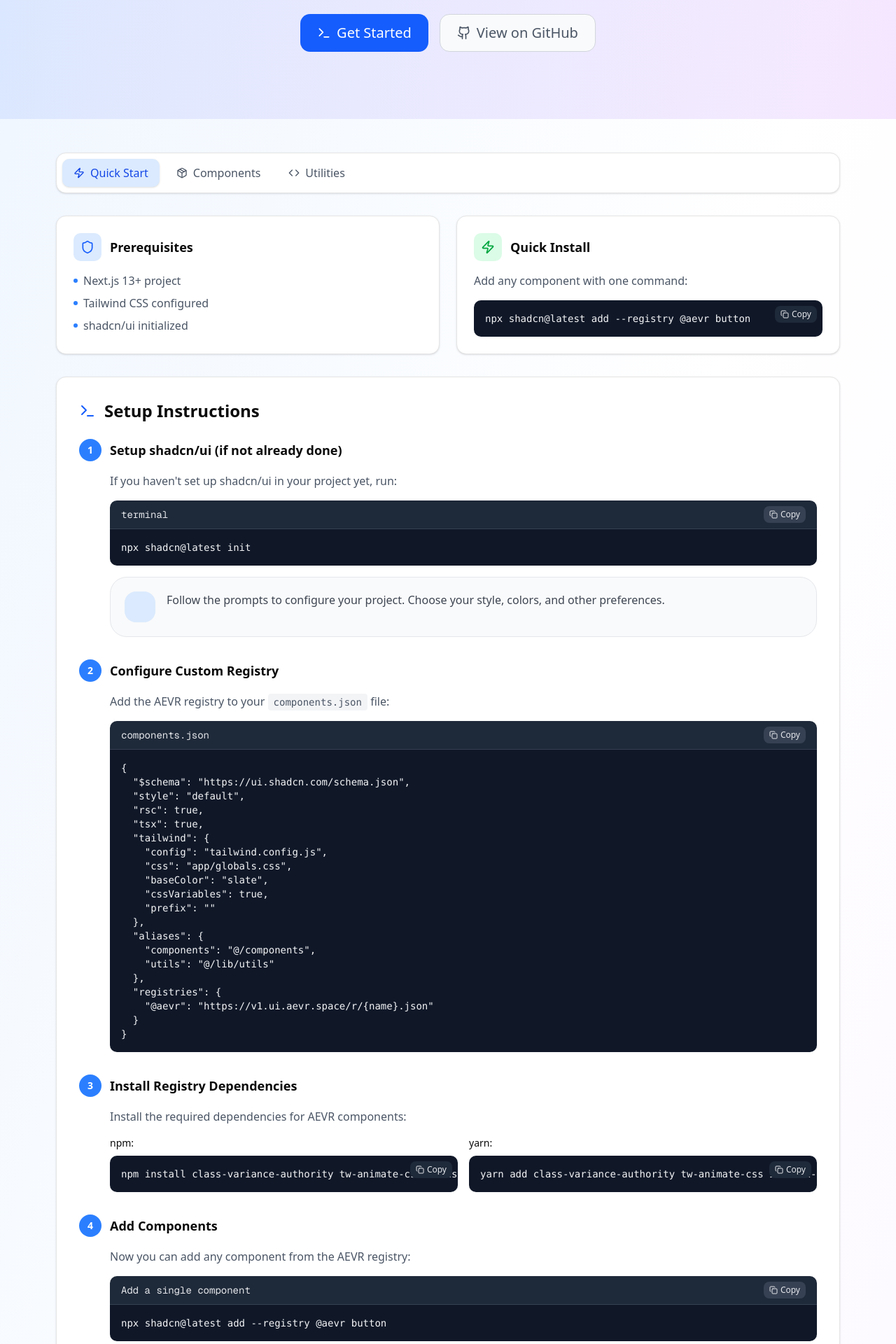
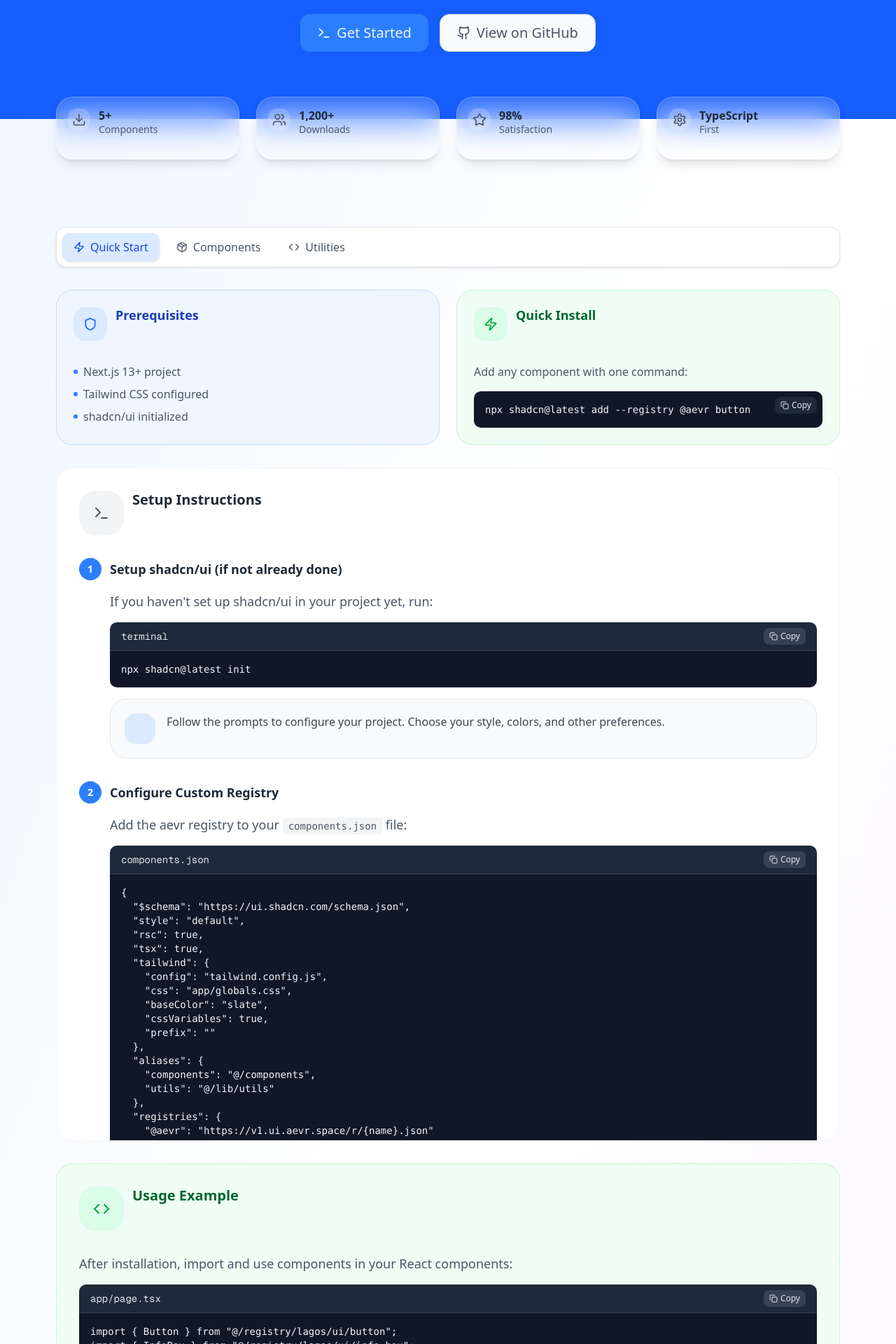
Before and after one commit to aevrHQ/ui, a Next.js app: page / in a window 1280 px wide. Shown: the part 300-2220 px from the top of the page at 70% size. Built offline with nearby package versions, Linux system fonts and the light colour scheme; some icons are missing.

Commit message:
updates: add card component

```diff
--- a/app/globals.css
+++ b/app/globals.css
@@ -43,7 +43,7 @@
   --radius-lg: var(--radius);
   --radius-xl: calc(var(--radius) + 4px);
 
-  /* AEVR UI Custom Colors */
+  /* aevr UI Custom Colors */
   --color-tw-payred-50: oklch(0.985 0.01 27);
   --color-tw-payred-100: oklch(0.97 0.02 27);
   --color-tw-payred-200: oklch(0.94 0.04 27);
--- a/app/page.tsx
+++ b/app/page.tsx
@@ -1,3 +1,5 @@
+// ./app/page.tsx
+
 "use client";
 
 import * as React from "react";
@@ -13,11 +15,16 @@
   Terminal,
   ArrowRight,
   Github,
+  Star,
+  Users,
+  Download,
+  Settings,
 } from "lucide-react";
 import { Button } from "@/registry/lagos/ui/button";
 import { InfoBox } from "@/registry/lagos/ui/info-box";
 import Loader from "@/registry/lagos/ui/loader";
 import SummaryCard from "@/registry/lagos/ui/summary-card";
+import { Card, CardGrid } from "@/registry/lagos/ui/card";
 
 // Copy button component
 const CopyButton: React.FC<{ text: string; className?: string }> = ({
@@ -96,6 +103,21 @@
       preview: <Button variant="primary">Click me</Button>,
     },
     {
+      name: "card",
+      title: "Card",
+      description:
+        "Flexible card component with support for actions, media, and various layouts",
+      preview: (
+        <Card
+          title="Sample Card"
+          subtitle="This is a preview"
+          icon={<Package className="w-4 h-4" />}
+        >
+          <p className="text-sm">Card content goes here</p>
+        </Card>
+      ),
+    },
+    {
       name: "info-box",
       title: "Info Box",
       description: "Display information, warnings, errors, and status messages",
@@ -160,8 +182,8 @@
   return (
     <div className="min-h-screen bg-gradient-to-br from-blue-50 via-white to-purple-50">
       {/* Hero Section */}
-      <header className="relative overflow-hidden">
-        <div className="absolute inset-0 bg-gradient-to-r from-blue-600/10 to-purple-600/10"></div>
+      <header className="relative overflow-hidden text-blue-50">
+        <div className="absolute inset-0 bg-blue-600"></div>
         <div className="relative max-w-6xl mx-auto px-4 py-16 sm:py-24">
           <div className="text-center">
             <div className="inline-flex items-center gap-2 bg-blue-100 text-blue-800 px-3 py-1 rounded-full text-sm font-medium mb-6">
@@ -169,20 +191,15 @@
               Custom shadcn/ui Registry
             </div>
 
-            <h1 className="text-4xl sm:text-6xl font-bold bg-gradient-to-r from-blue-600 to-purple-600 bg-clip-text text-transparent mb-6">
-              AEVR Registry
-            </h1>
+            <h1 className="text-4xl sm:text-6xl font-bold  mb-6">aevr/ui</h1>
 
-            <p className="text-xl text-gray-600 mb-8 max-w-2xl mx-auto">
+            <p className="text-xl mb-8 max-w-2xl mx-auto">
               A collection of beautiful, accessible, and production-ready
               components built on top of shadcn/ui. Get started in seconds.
             </p>
 
             <div className="flex flex-col sm:flex-row gap-4 justify-center">
-              <Button
-                size="lg"
-                className="bg-blue-600 hover:bg-blue-700 text-white"
-              >
+              <Button size="lg">
                 <Terminal className="w-5 h-5" />
                 Get Started
               </Button>
@@ -194,6 +211,44 @@
           </div>
         </div>
       </header>
+
+      {/* Stats Section using Cards */}
+      <section className="max-w-6xl mx-auto px-4 -mt-8 relative z-10 mb-12">
+        <CardGrid cols={4} spacing="normal">
+          <Card
+            icon={<Download className="w-5 h-5" />}
+            title="5+"
+            subtitle="Components"
+            variant="glass"
+            elevation="floating"
+            size="sm"
+          />
+          <Card
+            icon={<Users className="w-5 h-5" />}
+            title="1,200+"
+            subtitle="Downloads"
+            variant="glass"
+            elevation="floating"
+            size="sm"
+          />
+          <Card
+            icon={<Star className="w-5 h-5" />}
+            title="98%"
+            subtitle="Satisfaction"
+            variant="glass"
+            elevation="floating"
+            size="sm"
+          />
+          <Card
+            icon={<Settings className="w-5 h-5" />}
+            title="TypeScript"
+            subtitle="First"
+            variant="glass"
+            elevation="floating"
+            size="sm"
+          />
+        </CardGrid>
+      </section>
 
       {/* Main Content */}
       <main className="max-w-6xl mx-auto px-4 py-12">
@@ -224,15 +279,13 @@
         {/* Quick Start Tab */}
         {selectedTab === "quick-start" && (
           <div className="space-y-8">
-            <div className="grid md:grid-cols-2 gap-6">
-              {/* Prerequisites */}
-              <div className="bg-white rounded-xl p-6 shadow-sm border">
-                <div className="flex items-center gap-3 mb-4">
-                  <div className="w-10 h-10 bg-blue-100 rounded-lg flex items-center justify-center">
-                    <Shield className="w-5 h-5 text-blue-600" />
-                  </div>
-                  <h3 className="text-lg font-semibold">Prerequisites</h3>
-                </div>
+            <CardGrid cols={2} spacing="normal">
+              {/* Prerequisites Card */}
+              <Card
+                title="Prerequisites"
+                icon={<Shield className="w-5 h-5" />}
+                variant="primary"
+              >
                 <ul className="space-y-2 text-gray-600">
                   <li className="flex items-center gap-2">
                     <div className="w-1.5 h-1.5 bg-blue-500 rounded-full"></div>
@@ -247,32 +300,30 @@
                     shadcn/ui initialized
                   </li>
                 </ul>
-              </div>
+              </Card>
 
-              {/* Quick Install */}
-              <div className="bg-white rounded-xl p-6 shadow-sm border">
-                <div className="flex items-center gap-3 mb-4">
-                  <div className="w-10 h-10 bg-green-100 rounded-lg flex items-center justify-center">
-                    <Zap className="w-5 h-5 text-green-600" />
-                  </div>
-                  <h3 className="text-lg font-semibold">Quick Install</h3>
-                </div>
+              {/* Quick Install Card */}
+              <Card
+                title="Quick Install"
+                icon={<Zap className="w-5 h-5" />}
+                variant="success"
+              >
                 <p className="text-gray-600 mb-4">
                   Add any component with one command:
                 </p>
                 <CodeBlock>
                   npx shadcn@latest add --registry @aevr button
                 </CodeBlock>
-              </div>
-            </div>
+              </Card>
+            </CardGrid>
 
             {/* Setup Instructions */}
-            <div className="bg-white rounded-xl p-8 shadow-sm border">
-              <h3 className="text-2xl font-bold mb-6 flex items-center gap-3">
-                <Terminal className="w-6 h-6 text-blue-600" />
-                Setup Instructions
-              </h3>
-
+            <Card
+              title="Setup Instructions"
+              icon={<Terminal className="w-6 h-6" />}
+              variant="default"
+              size="lg"
+            >
               <div className="space-y-8">
                 {/* Step 1: shadcn/ui Setup */}
                 <div>
@@ -314,7 +365,7 @@
 
                   <div className="pl-11 space-y-4">
                     <p className="text-gray-600">
-                      Add the AEVR registry to your{" "}
+                      Add the aevr registry to your{" "}
                       <code className="bg-gray-100 px-2 py-1 rounded text-sm">
                         components.json
                       </code>{" "}
@@ -357,7 +408,7 @@
 
                   <div className="pl-11 space-y-4">
                     <p className="text-gray-600">
-                      Install the required dependencies for AEVR components:
+                      Install the required dependencies for aevr components:
                     </p>
 
                     <div className="grid sm:grid-cols-2 gap-4">
@@ -390,7 +441,7 @@
 
                   <div className="pl-11 space-y-4">
                     <p className="text-gray-600">
-                      Now you can add any component from the AEVR registry:
+                      Now you can add any component from the aevr registry:
                     </p>
 
                     <div className="space-y-3">
@@ -399,7 +450,7 @@
                       </CodeBlock>
                       <CodeBlock title="Add multiple components">
                         npx shadcn@latest add --registry @aevr button info-box
-                        loader
+                        loader card
                       </CodeBlock>
                       <CodeBlock title="Add utilities">
                         npx shadcn@latest add --registry @aevr number-formatter
@@ -414,23 +465,24 @@
                   </div>
                 </div>
               </div>
-            </div>
+            </Card>
 
             {/* Usage Example */}
-            <div className="bg-white rounded-xl p-8 shadow-sm border">
-              <h3 className="text-2xl font-bold mb-6 flex items-center gap-3">
-                <Code className="w-6 h-6 text-green-600" />
-                Usage Example
-              </h3>
-
+            <Card
+              title="Usage Example"
+              icon={<Code className="w-6 h-6" />}
+              variant="success"
+              size="lg"
+            >
               <div className="space-y-4">
                 <p className="text-gray-600">
                   After installation, import and use components in your React
                   components:
                 </p>
 
-                <CodeBlock title="app/page.tsx">{`import { Button } from "@/components/ui/aevr/button";
-import { InfoBox } from "@/components/ui/aevr/info-box";
+                <CodeBlock title="app/page.tsx">{`import { Button } from "@/registry/lagos/ui/button";
+import { InfoBox } from "@/registry/lagos/ui/info-box";
+import { Card, CardGrid } from "@/registry/lagos/ui/card";
 import { formatCurrency } from "@/utils/aevr/number-formatter";
 
 export default function Page() {
@@ -438,23 +490,31 @@
 
   return (
     <div className="p-6">
+      <Card
+        title="Welcome to aevr Registry!"
+        subtitle="Your components are ready to use"
+        variant="success"
+
+        icon={<Package className="w-5 h-5" />}
+        actions={[
+          { name: "Get Started", type: "primary", path: "/docs" },
+          { name: "View Examples", type: "secondary", path: "/examples" }
+        ]}
+      >
         <InfoBox
           type="success"
-        title="Welcome!"
-        description="Your AEVR components are ready to use."
-        actions={[
-          { name: "Get Started", type: "primary" }
-        ]}
+          description="All aevr components are now available in your project."
         />
 
         <Button variant="primary" className="mt-4">
           Buy for {price}
         </Button>
+      </Card>
     </div>
   );
 }`}</CodeBlock>
               </div>
-            </div>
+            </Card>
           </div>
         )}
 
@@ -470,41 +530,42 @@
               </p>
             </div>
 
-            <div className="grid gap-6">
+            <CardGrid cols={1} spacing="normal">
               {components.map((component) => (
-                <div
+                <Card
                   key={component.name}
-                  className="bg-white rounded-xl p-6 shadow-sm border"
-                >
-                  <div className="grid lg:grid-cols-2 gap-6">
-                    <div>
-                      <div className="flex items-center gap-3 mb-3">
-                        <h3 className="text-xl font-semibold">
-                          {component.title}
-                        </h3>
+                  title={component.title}
+                  subtitle={component.description}
+                  badge={
                     <span className="bg-gray-100 text-gray-600 px-2 py-1 rounded-md text-xs font-mono">
                       {component.name}
                     </span>
-                      </div>
-                      <p className="text-gray-600 mb-4">
-                        {component.description}
-                      </p>
-
-                      <div className="space-y-3">
-                        <h4 className="font-medium text-sm text-gray-800">
-                          Installation:
-                        </h4>
-                        <CodeBlock>{`npx shadcn@latest add --registry @aevr ${component.name}`}</CodeBlock>
-                      </div>
-                    </div>
-
-                    <div className="bg-gray-50 rounded-lg p-6 flex items-center justify-center min-h-[150px]">
+                  }
+                  variant="default"
+                  horizontal={true}
+                  actions={[
+                    {
+                      name: "Install",
+                      type: "primary",
+                      onClick: () => {
+                        navigator.clipboard.writeText(
+                          `npx shadcn@latest add --registry @aevr ${component.name}`
+                        );
+                      },
+                    },
+                    {
+                      name: "View Docs",
+                      type: "secondary",
+                      path: `/docs/components/${component.name}`,
+                    },
+                  ]}
+                >
+                  <div className="bg-gray-50 rounded-2xl p-4 flex items-center justify-center min-h-[120px] w-full">
                     {component.preview}
                   </div>
-                  </div>
-                </div>
+                </Card>
               ))}
-            </div>
+            </CardGrid>
           </div>
         )}
 
@@ -520,20 +581,30 @@
               </p>
             </div>
 
-            <div className="grid gap-6">
+            <CardGrid cols={1} spacing="normal">
               {utils.map((util) => (
-                <div
+                <Card
                   key={util.name}
-                  className="bg-white rounded-xl p-6 shadow-sm border"
-                >
-                  <div className="flex items-center gap-3 mb-3">
-                    <h3 className="text-xl font-semibold">{util.title}</h3>
+                  title={util.title}
+                  subtitle={util.description}
+                  badge={
                     <span className="bg-gray-100 text-gray-600 px-2 py-1 rounded-md text-xs font-mono">
                       {util.name}
                     </span>
-                  </div>
-                  <p className="text-gray-600 mb-4">{util.description}</p>
-
+                  }
+                  variant="default"
+                  actions={[
+                    {
+                      name: "Install",
+                      type: "primary",
+                      onClick: () => {
+                        navigator.clipboard.writeText(
+                          `npx shadcn@latest add --registry @aevr ${util.name}`
+                        );
+                      },
+                    },
+                  ]}
+                >
                   <div className="grid md:grid-cols-2 gap-6">
                     <div>
                       <h4 className="font-medium text-sm text-gray-800 mb-3">
@@ -578,91 +649,87 @@
 formatCardNumber("1234567890123456", { mask: true }); // "**** **** **** 3456"`}</CodeBlock>
                     </div>
                   )}
-                </div>
+                </Card>
               ))}
-            </div>
+            </CardGrid>
           </div>
         )}
 
-        {/* Features Section */}
-        <div className="mt-16 bg-gradient-to-r from-blue-500 to-purple-600 rounded-2xl p-8 text-white">
+        {/* Features Section using Cards */}
+        <div className="mt-16">
           <div className="text-center mb-8">
             <h2 className="text-3xl font-bold mb-4">
-              Why Choose AEVR Registry?
+              Why Choose aevr Registry?
             </h2>
-            <p className="text-blue-100 max-w-2xl mx-auto">
+            <p className="text-gray-600 max-w-2xl mx-auto">
               Built with modern development practices and designed for
               production use.
             </p>
           </div>
 
-          <div className="grid md:grid-cols-3 gap-6">
-            <div className="text-center">
-              <div className="w-12 h-12 bg-white/20 rounded-xl flex items-center justify-center mx-auto mb-4">
-                <Shield className="w-6 h-6" />
-              </div>
-              <h3 className="font-semibold mb-2">Production Ready</h3>
-              <p className="text-blue-100 text-sm">
-                Thoroughly tested components ready for production use
-              </p>
-            </div>
+          <CardGrid cols={3} spacing="normal">
+            <Card
+              title="Production Ready"
+              subtitle="Thoroughly tested components ready for production use"
+              icon={<Shield className="w-6 h-6" />}
+              variant="primary"
+              elevation="floating"
+            />
 
-            <div className="text-center">
-              <div className="w-12 h-12 bg-white/20 rounded-xl flex items-center justify-center mx-auto mb-4">
-                <Zap className="w-6 h-6" />
-              </div>
-              <h3 className="font-semibold mb-2">Easy Integration</h3>
-              <p className="text-blue-100 text-sm">
-                Seamless integration with existing shadcn/ui projects
-              </p>
-            </div>
+            <Card
+              title="Easy Integration"
+              subtitle="Seamless integration with existing shadcn/ui projects"
+              icon={<Zap className="w-6 h-6" />}
+              variant="success"
+              elevation="floating"
+            />
 
-            <div className="text-center">
-              <div className="w-12 h-12 bg-white/20 rounded-xl flex items-center justify-center mx-auto mb-4">
-                <Package className="w-6 h-6" />
-              </div>
-              <h3 className="font-semibold mb-2">Customizable</h3>
-              <p className="text-blue-100 text-sm">
-                Built with CVA for easy customization and theming
-              </p>
-            </div>
-          </div>
+            <Card
+              title="Customizable"
+              subtitle="Built with CVA for easy customization and theming"
+              icon={<Package className="w-6 h-6" />}
+              variant="info"
+              elevation="floating"
+            />
+          </CardGrid>
         </div>
 
         {/* Getting Help */}
-        <div className="mt-12 bg-gray-50 rounded-xl p-8 border">
+        <div className="mt-12">
           <h3 className="text-2xl font-bold mb-6 text-center">Need Help?</h3>
 
-          <div className="grid md:grid-cols-2 gap-6">
-            <div className="bg-white rounded-lg p-6 border">
-              <h4 className="font-semibold mb-3 flex items-center gap-2">
-                <ExternalLink className="w-4 h-4" />
-                Documentation
-              </h4>
-              <p className="text-gray-600 text-sm mb-4">
-                Check out the shadcn/ui documentation for general guidance on
-                using components.
-              </p>
-              <Button variant="secondary" size="sm">
-                View Docs
-                <ArrowRight className="w-4 h-4" />
-              </Button>
-            </div>
+          <CardGrid cols={2} spacing="normal">
+            <Card
+              title="Documentation"
+              subtitle="Check out the shadcn/ui documentation for general guidance on using components"
+              icon={<ExternalLink className="w-4 h-4" />}
+              variant="default"
+              actions={[
+                {
+                  name: "View Docs",
+                  type: "secondary",
+                  path: "/docs",
+                  icon: <ArrowRight className="w-4 h-4" />,
+                },
+              ]}
+            />
 
-            <div className="bg-white rounded-lg p-6 border">
-              <h4 className="font-semibold mb-3 flex items-center gap-2">
-                <Github className="w-4 h-4" />
-                Issues & Support
-              </h4>
-              <p className="text-gray-600 text-sm mb-4">
-                Found a bug or have a feature request? Let us know on GitHub.
-              </p>
-              <Button variant="secondary" size="sm">
-                GitHub Issues
-                <ArrowRight className="w-4 h-4" />
-              </Button>
-            </div>
-          </div>
+            <Card
+              title="Issues & Support"
+              subtitle="Found a bug or have a feature request? Let us know on GitHub"
+              icon={<Github className="w-4 h-4" />}
+              variant="default"
+              actions={[
+                {
+                  name: "GitHub Issues",
+                  type: "secondary",
+                  path: "https://github.com/aevr/registry/issues",
+                  external: true,
+                  icon: <ArrowRight className="w-4 h-4" />,
+                },
+              ]}
+            />
+          </CardGrid>
         </div>
       </main>
 
@@ -672,7 +739,7 @@
           <div className="flex flex-col md:flex-row items-center justify-between">
             <div className="flex items-center gap-2 mb-4 md:mb-0">
               <Package className="w-5 h-5 text-blue-600" />
-              <span className="font-semibold">AEVR Registry</span>
+              <span className="font-semibold">aevr Registry</span>
             </div>
 
             <div className="flex items-center gap-4 text-sm text-gray-600">
```
Also changed, not shown: public/r/card.json (+1 -1 lines), registry/lagos/ui/card.tsx (+9 -6 lines). Lines whose indentation alone changed are shown as unchanged.
